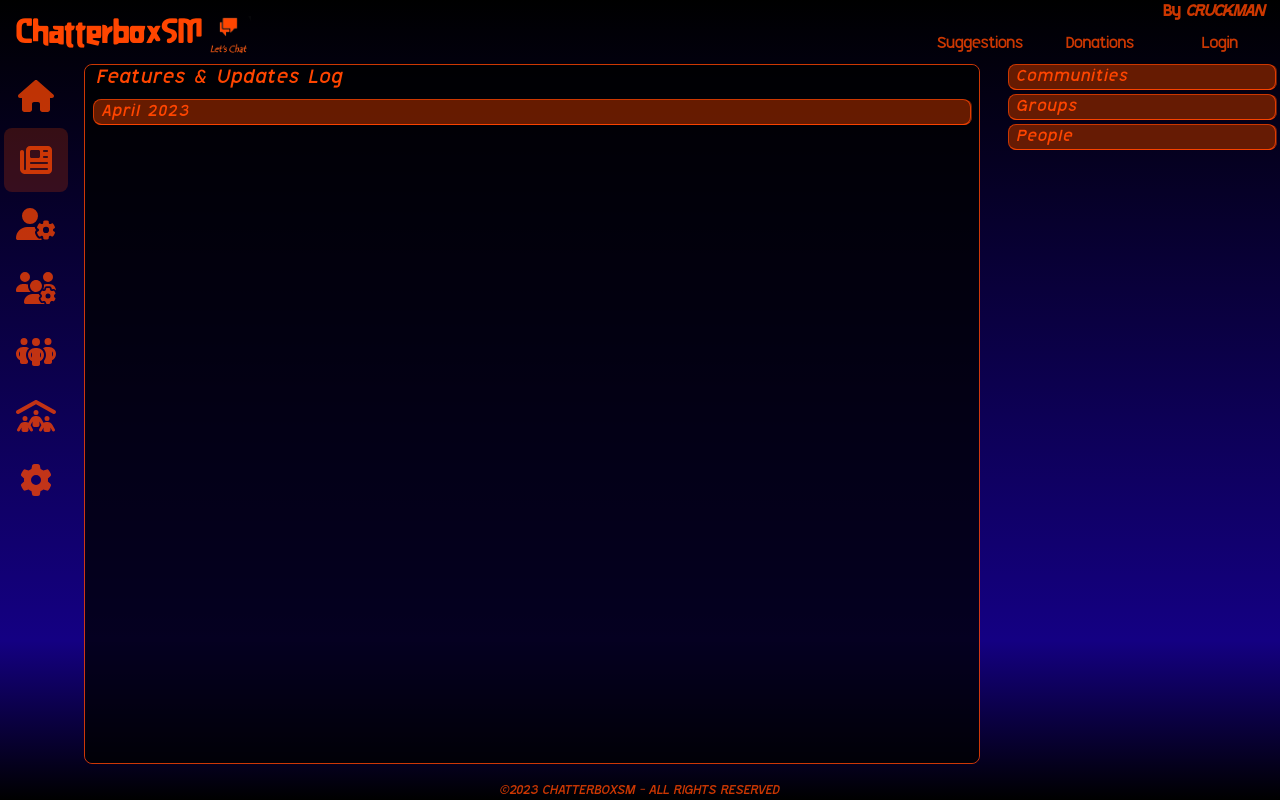
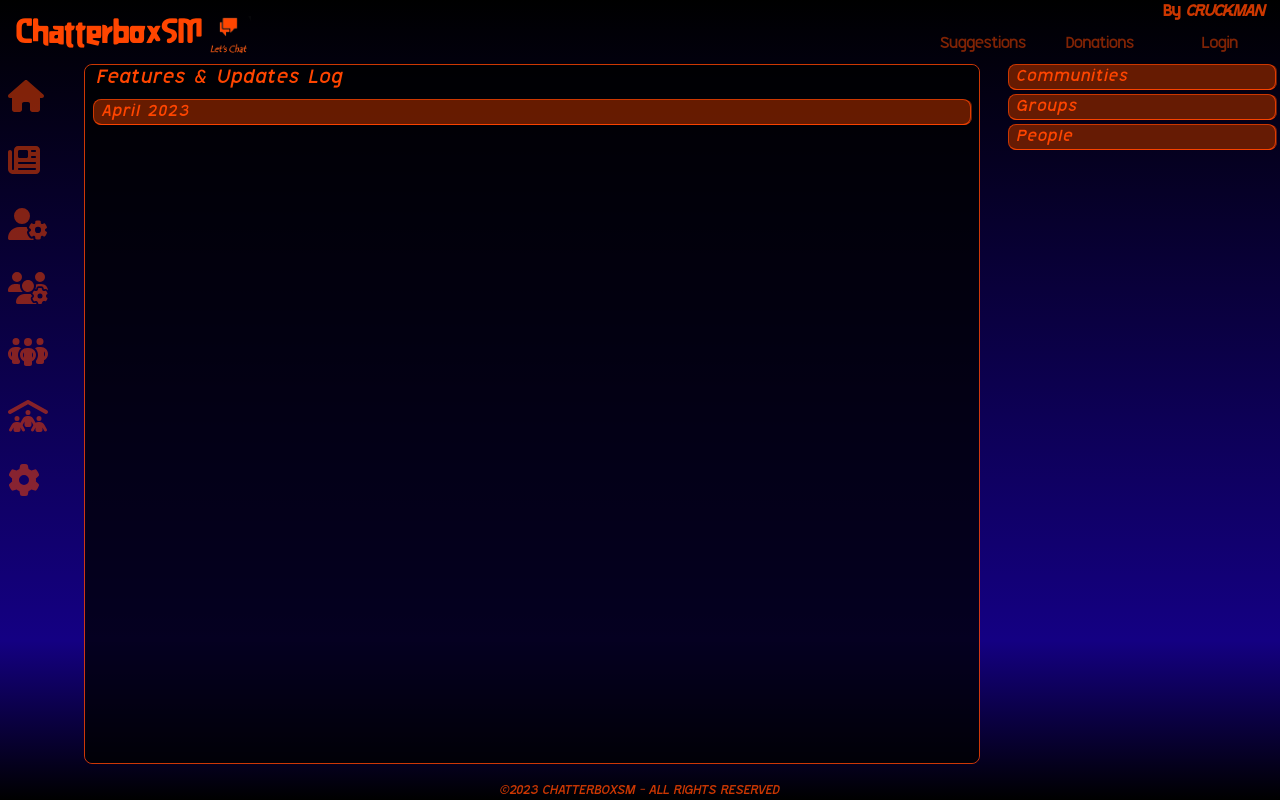
Before and after one commit to cruckman900/challenger_demo, a React (Create React App) app: page /newFeatures in a window 1280 px wide. Built offline with nearby package versions, Linux system fonts and the light colour scheme.

Commit message:
fixed nav links

```diff
--- a/src/Left/left.module.css
+++ b/src/Left/left.module.css
@@ -11,7 +11,7 @@
     top: 1rem;
     font-size: 2rem;
     background: transparent;
-    color: rgba(255, 69, 0, .75)
+    color: rgba(255, 69, 0, .5)
 }
 
 .menuButton:hover, .menuButton:active {
--- a/src/Top/top.module.css
+++ b/src/Top/top.module.css
@@ -31,9 +31,13 @@
     padding: .25rem;
     float: right;
     font-family: "ShackleRegular";
-    color: rgba(255, 69, 0, .8);
+    color: rgba(255, 69, 0, .5);
     height: 1rem;
-    width: 7rem;
+    width: 5rem;
+}
+
+.topNav:hover, .topNav:active {
+    color: rgba(255, 69, 0, 1);
 }
 
 @media screen and (max-width: 550px) {
--- a/src/index.css
+++ b/src/index.css
@@ -36,6 +36,9 @@ code {
   text-decoration: none;
 }
 
-.nav-link.active {
-  background: rgba(255, 69, 0, .2);
+.nav-link, .nav-link:hover, .nav-link:visited {
+  -webkit-margin-start: 1rem;
+  margin-inline-start: 1rem;
+  -webkit-margin-end: 1rem;
+  margin-inline-end: 1rem;
 }
```
